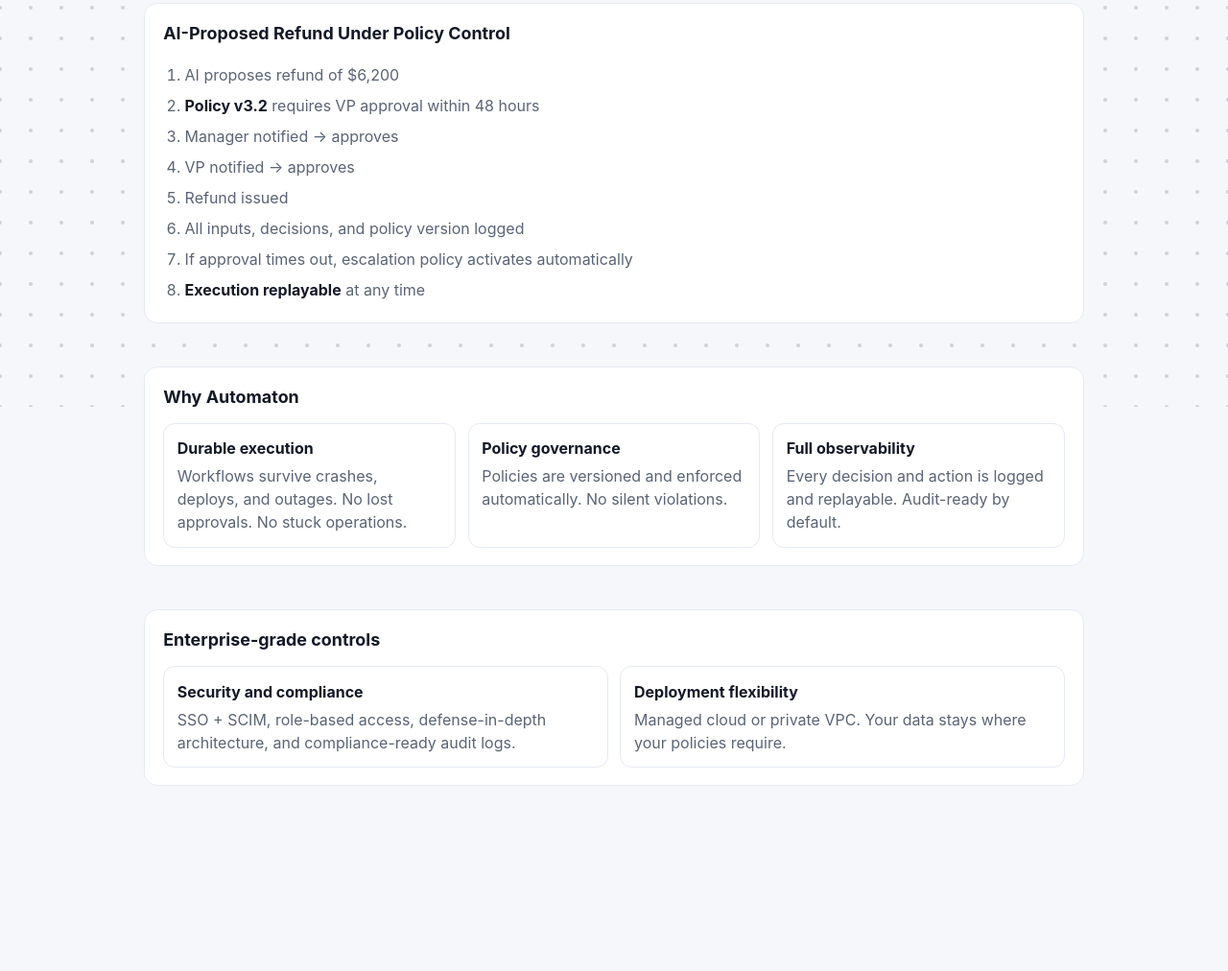
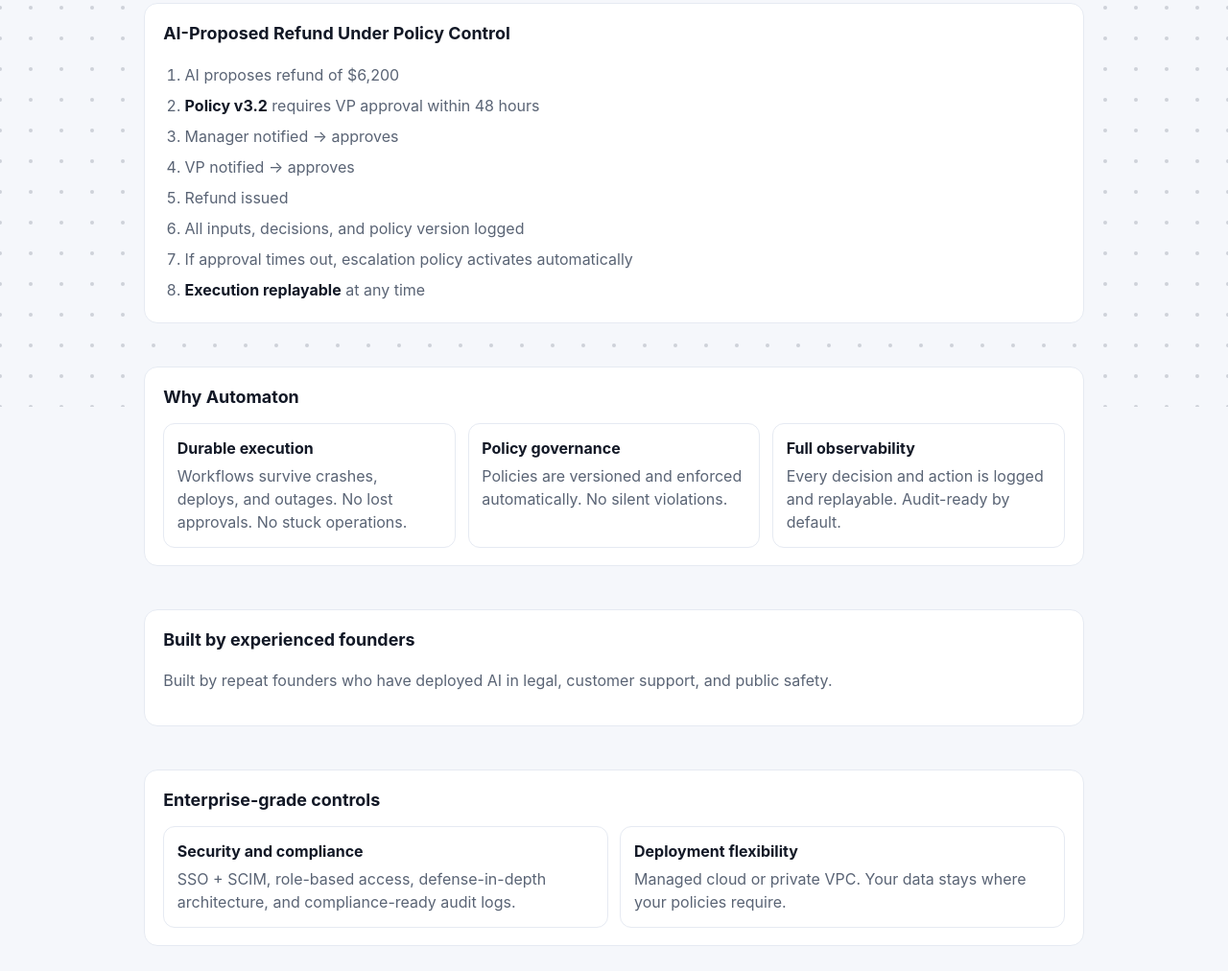
Before and after one commit to deeptreecorp/automaton.is, a plain HTML site: page index.html in a window 1280 px wide. Shown: the part 376-1388 px from the top of the page at 96% size. Before the commit the page ends 1259 px from the top, so only its background shows below. Drawn offline with Linux system fonts and the light colour scheme; a script that the page names is missing.

Commit message:
copy: add founder credibility section

```diff
--- a/index.html
+++ b/index.html
@@ -247,6 +247,11 @@
       </div>
     </section>
 
+    <section class="section">
+      <h2>Built by experienced founders</h2>
+      <p class="muted">Built by repeat founders who have deployed AI in legal, customer support, and public safety.</p>
+    </section>
+
     <!-- Enterprise security -->
     <section id="security" class="section">
       <h2>Enterprise-grade controls</h2>
```
